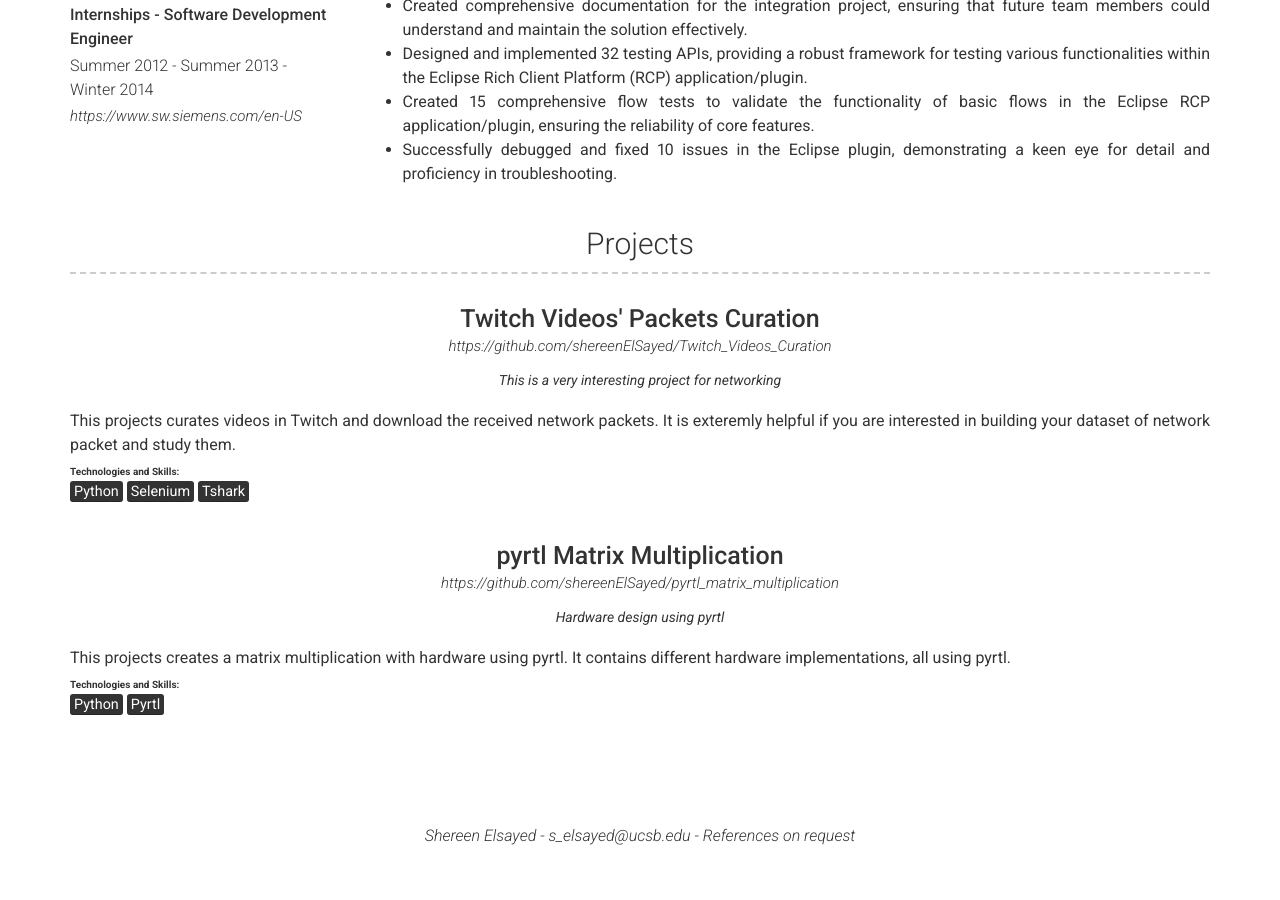
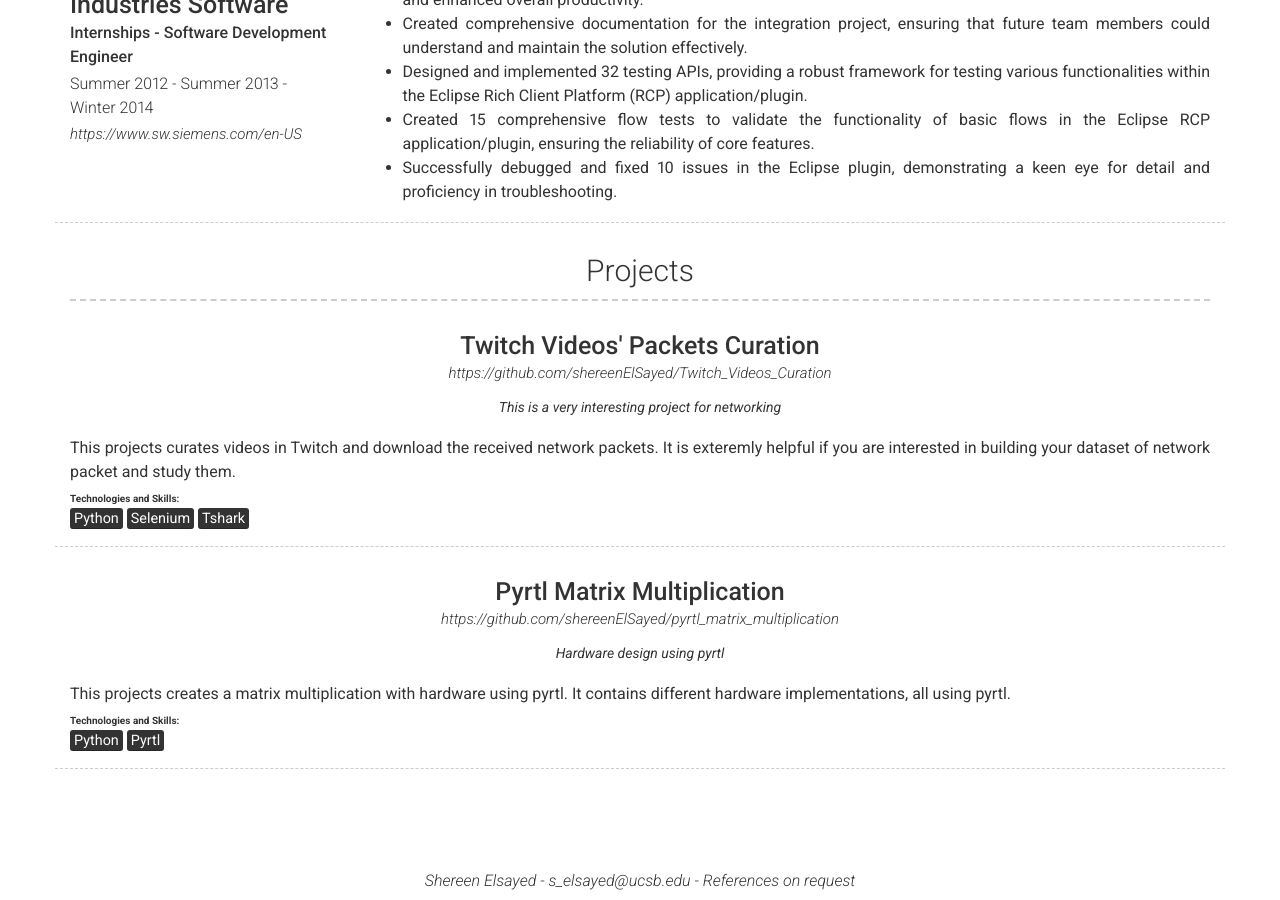
Before and after one commit to shereenElSayed/shereenelsayed.github.io, a Jekyll site: the page built from index.md, in a window 1280 px wide and 900 px high, scrolled down 2502 px. Built offline with Jekyll 4.4.1, drawn with Linux system fonts in a browser that asks for light colours; nearby versions of some CDN libraries; before the commit the page ends 3357 px from its top, so only the background shows below that; some of the changed lines change nothing that is shown.

Commit message:
added info

```diff
--- a/_config.yml
+++ b/_config.yml
@@ -99,6 +99,7 @@ content:
     layout: list # Type of content section (list/text)
     content:
       - layout: left
+        border: weak
         title: UCSB - RaceLab
         link: https://sites.cs.ucsb.edu/~ckrintz/racelab.html
         # link_text: boringcompany.com
@@ -118,6 +119,7 @@ content:
               <mark>Python</mark> <mark>Kafka</mark> <mark>CICD</mark> <mark>Docker</mark> <mark>AWS</mark> <mark>Pub-Sub</mark> <mark>Linux</mark>
 
       - layout: left
+        border: weak
         title: Siemens Digital Industries Software
         link: https://www.sw.siemens.com/en-US
         # link_text: boringcompany.com
@@ -139,6 +141,7 @@ content:
             <mark>C++</mark> <mark>Java</mark> <mark>Shell</mark> <mark>Linux</mark> <mark>TCL</mark> <mark>Eclipse</mark> <mark>Xtext</mark> <mark>VHDL</mark> <mark>Compilers</mark> <mark>Language Model</mark> <mark>Desktop Application</mark>
 
       - layout: left
+        border: weak
         title: Siemens Digital Industries Software
         link: https://www.sw.siemens.com/en-US
         # link_text: boringcompany.com
@@ -158,6 +161,7 @@ content:
     layout: list # Type of content section (list/text)
     content:
       - layout: top-middle
+        border: weak
         title: Twitch Videos' Packets Curation
         link: https://github.com/shereenElSayed/Twitch_Videos_Curation
         quote: >
@@ -170,7 +174,8 @@ content:
             <mark>Python</mark> <mark>Selenium</mark> <mark>Tshark</mark>
 
       - layout: top-middle
-        title: pyrtl Matrix Multiplication
+        border: weak
+        title: Pyrtl Matrix Multiplication
         link: https://github.com/shereenElSayed/pyrtl_matrix_multiplication
         quote: >
           Hardware design using pyrtl
```
